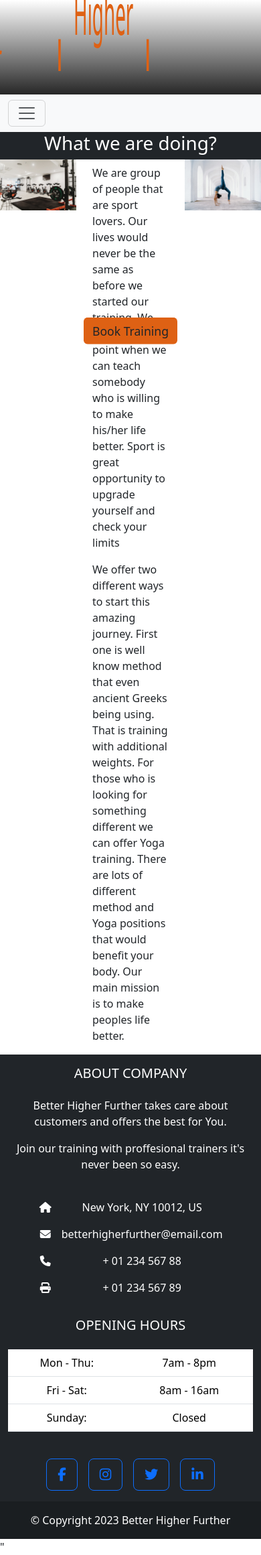
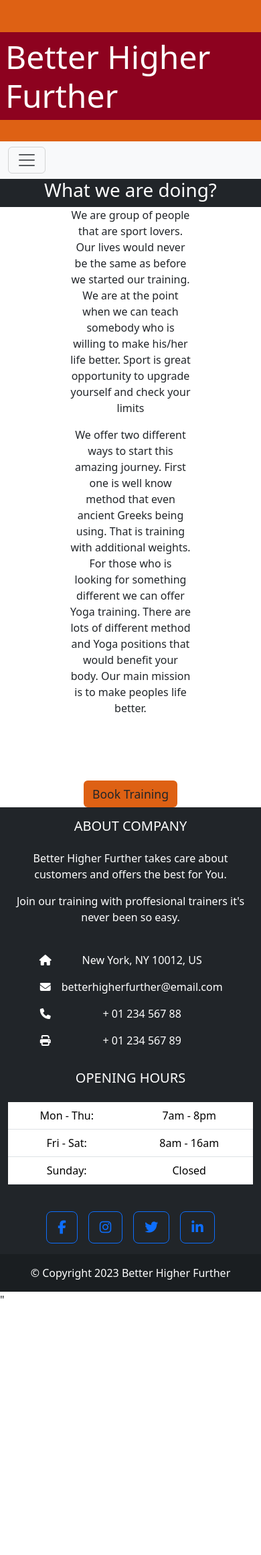
Before and after one commit to BogdanFSD/Better_Hgher_Further, a Django app: page /about/ in a window 390 px wide; the page is wider, and only the part inside the window is pictured. Shown: that part at 67% size. After the commit the page ends 1939 px from the top of that part, so only its background shows below. Run offline with Django 3.2, Linux system fonts and the light colour scheme; some libraries are stand-ins or nearby versions; some web fonts are replaced.

Commit message:
Fixed responsivnes and design

```diff
--- a/booking/admin.py
+++ b/booking/admin.py
@@ -6,4 +6,4 @@ from .models import Booking_class
 @admin.register(Booking_class)
 class Booking_class_Admin(admin.ModelAdmin):
     list_dsiplay = ('user', 'trainers',
-        'requested_date', 'requested_time', 'status')
+                    'requested_date', 'requested_time', 'status')
--- a/home/templates/home/about.html
+++ b/home/templates/home/about.html
@@ -12,10 +12,10 @@
     </div>
     <div class="row">
         <div class="col text-center">
-            <a href="{% url 'training' %}"><img src="{% static '../static/img/about-1.jpg' %}" alt="photo of the gym" class="img-fluid mb-1"></a>
+            <a href="{% url 'training' %}"><img src="{% static '../static/img/about-1.jpg' %}" alt="photo of the gym" class="img-fluid mb-1 h-100" id="show"></a>
         </div>
-        <div class="col ">
-            <p class="text-start mt-2">We are group of people that are sport lovers. Our lives would never be the same as before we started our
+        <div class="col " id="show">
+            <p class="text-start mt-2 w-100">We are group of people that are sport lovers. Our lives would never be the same as before we started our
                 training. We are at the point when we can teach somebody who is willing to make his/her life better.
                 Sport is great opportunity to upgrade yourself and check your limits
             </p>
@@ -24,7 +24,23 @@
                 That is training with additional weights. For those who is looking for something different we can offer Yoga training. There are
                 lots of different method and Yoga positions that would benefit your body. Our main mission is to make peoples life better.
             </p>
-            <div class="position-absolute top-50 start-50 translate-middle mt-5 pt-5 ">
+            <div class="d-flex justify-content-center mt-5 pt-5 ">
+                <a class="btn btn-login  " href="{% url 'booking' %}">
+                    Book Training
+                </a>
+            </div>
+        </div>
+        <div class="w-50 dispplay" id="">
+            <p class="text-center">We are group of people that are sport lovers. Our lives would never be the same as before we started our
+                training. We are at the point when we can teach somebody who is willing to make his/her life better.
+                Sport is great opportunity to upgrade yourself and check your limits
+            </p>
+            <p class="text-center ">
+                We offer two different ways to start this amazing journey. First one is well know method that even ancient Greeks being using.
+                That is training with additional weights. For those who is looking for something different we can offer Yoga training. There are
+                lots of different method and Yoga positions that would benefit your body. Our main mission is to make peoples life better.
+            </p>
+            <div class="d-flex justify-content-center mt-5 pt-5 dispplay">
                 <a class="btn btn-login  " href="{% url 'booking' %}">
                     Book Training
                 </a>
@@ -32,7 +48,7 @@
         </div>
 
         <div class="col text-center">
-            <a href="{% url 'training' %}"><img src="{% static '../static/img/about-3.jpg' %}" alt="beautiful yoga position" class="img-fluid mb-1 "></a>
+            <a href="{% url 'training' %}"><img src="{% static '../static/img/about-3.jpg' %}" alt="beautiful yoga position" class="img-fluid mb-1 h-100" id="show"></a>
         </div>
     </div>
 </section>
--- a/home/templates/home/contact.html
+++ b/home/templates/home/contact.html
@@ -16,7 +16,7 @@
     Contact Us
 </h1>
 
-<div class="container d-flex justify-content-between">
+<div class="container d-flex justify-content-center">
     <div class="container  ">
         <div class="col-10">
             <form onsubmit="return sendEmail(this);" method="POST" id="contact_form">
@@ -40,8 +40,8 @@
 
     </div>
 
-    <div class="container ">
-        <div class="col-6">
+    <div class="container " id="hide">
+        <div class="col-6 " >
             <iframe src="https://www.google.com/maps/embed?pb=!1m18!1m12!1m3!1d20082.060261950617!2d-3.072874476660153!3d51.01139095128356!2m3!1f0!2f0!3f0!3m2!1i1024!2i768!4f13.1!3m3!1m2!1s0x486df50bea5a1bfb%3A0x98a6eaff6ef177f2!2sBlackbrook%20Leisure%20Centre%20%26%20Spa!5e0!3m2!1suk!2suk!4v1673315536060!5m2!1suk!2suk" width="600" height="450" style="border:0;" allowfullscreen="" loading="lazy" referrerpolicy="no-referrer-when-downgrade"></iframe></div>
         </div>
     </div>
--- a/home/templates/home/training.html
+++ b/home/templates/home/training.html
@@ -7,7 +7,7 @@
 <section class="">
     <h1 class="text-center my-3">Training</h1>
     <div class="container d-flex justify-content-center background-im position-relative mb-5">
-        <div class="table-responsive w-75 position-absolute top-50 start-50 translate-middle">
+        <div class="table-responsive w-75 h-75 position-absolute top-50 start-50 translate-middle">
             <table class="table table-bordered border-light mb-5 text-white">
                 <thead>
                 <tr>
--- a/static/css/style.css
+++ b/static/css/style.css
@@ -11,7 +11,7 @@ body{
 
 /* GRADIENT FOR BETTER READIBILITY */
 .background-logo{
-  background: linear-gradient(to top, rgba(0, 0, 0, 0.85), transparent);
+  background: #de6114;
 }
 
 .decoration{
@@ -20,16 +20,13 @@ body{
 
 /* LOGO*/
 .better {
-  font-size: 4rem;
-  padding-right: 4rem;
-  color: #de6114;
+  font-size: 3rem;
+  padding: 0.5rem;
+  color: #fff;
+  background-color: #8d021f;
 }
 .higher{
-display: inline-block;
--webkit-transform: scale(1, 3);
--moz-transform: scale(1, 3);
--o-transform: scale(1, 3);
-transform: scale(1, 3);
+font-size: 4rem;
 color: #de6114;
 }
 .further{
@@ -79,28 +76,19 @@ color: #de6114;
 /* HERO IMAGE */
 
 .hero-1{
-  background-image: linear-gradient(to bottom, rgba(0, 0, 0, 0.85), transparent),
-  linear-gradient(to top, rgba(0, 0, 0, 0.85), transparent),
-  url(../img/hero-1.jpg);
-  width: 50%;
+  height: 300px;
+  width: 300px;
 
   background-size:cover;
   background-repeat: no-repeat;
 }
 
 .hero-2{
-  background-image:linear-gradient(to bottom, rgba(0, 0, 0, 0.85), transparent),
-  linear-gradient(to top, rgba(0, 0, 0, 0.85), transparent),
-   url(../img/hero-2.jpg);
-  width: 50%;
-  height: 100vh
+  height: 300px;
+  width: 300px;
+
   background-size:cover;
   background-repeat: no-repeat;
-
-}
-
-.relative{
-  position: relative;
 }
 
 
@@ -214,3 +202,66 @@ footer a{
 .attr{
   font-weight: 500;
 }
+
+.mar-1{
+  margin-left: 6rem;
+  margin-bottom: 2rem;
+}
+.mar-2{
+  margin-right: 0rem;
+  margin-bottom: 2rem;
+}
+
+.p-size-1{
+  width: 750%;
+}
+
+.p-size-2{
+  width:750%
+}
+
+.dispplay{
+  display: none;
+}
+
+@media (min-width:1201px) and (max-device-width: 1450px){
+  .p-size-1{
+    width: 40%;
+  }
+
+  .p-size-2{
+    width:40%
+  }
+  .mar-1{
+    margin-left: 8.3rem;
+    margin-bottom: 2rem;
+  }
+  .mar-2{
+    margin-right: 5rem;
+    margin-bottom: 2rem;
+  }
+
+}
+.d{
+  display: flex;
+}
+
+@media (max-width:992px){
+
+  #h-1-1{
+    display: flex;
+    flex: content;
+  }
+  .d-flex{
+    display: inline-block;
+  }
+  #show{
+    display: none;
+   }
+   .dispplay{
+    display: block;
+  }
+  #hide{
+    display: none;
+  }
+}
--- a/templates/base.html
+++ b/templates/base.html
@@ -32,7 +32,7 @@
       <!-- Logo -->
         <div class="d-flex justify-content-center  background-logo">
             <a class="nav-link active d-flex justify-content-center mt-5 mb-2 mx-auto" aria-current="page" href="{% url 'home' %}">
-                <h1 class = "better">Better<h1 class ="divider mx-2">|</h1></h1><h1 class = "higher">Higher<h1 class ="divider mx-2">|</h1></h1><h1 class = "further">Further</h1>
+                <h1 class = "better mb-4">Better Higher Further</h1>
             </a>
         </div>
 
@@ -115,8 +115,10 @@
     </header>
     {% block content %}
     {% endblock %}
+    <div class="container">
 
-  <footer class="text-white text-center text-lg-start  bg-dark " >
+    </div>
+  <footer class="text-white text-center text-lg-start  bg-dark  " >
     <div class="container ">
       <div class="row d-flex justify-content-around">
         <div class="col-lg-4 col-md-12 mb- mb-md-0">
```
Also changed, not shown: booking/views.py (+9 -9 lines), home/templates/home/index.html (+31 -54 lines).
